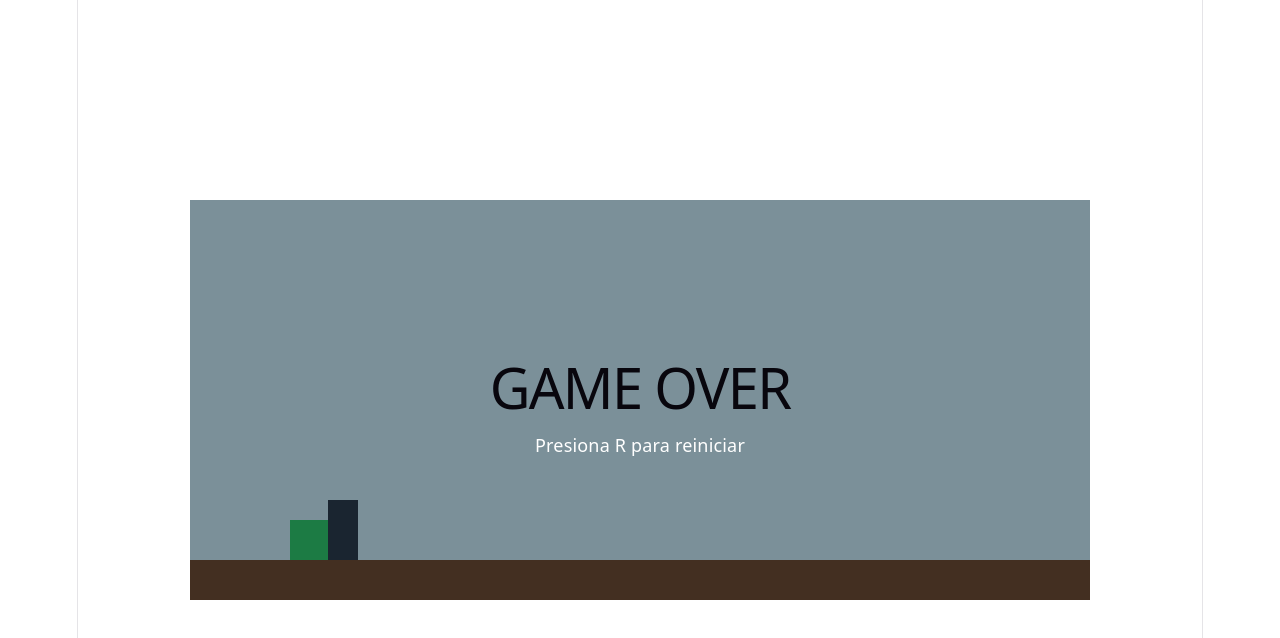
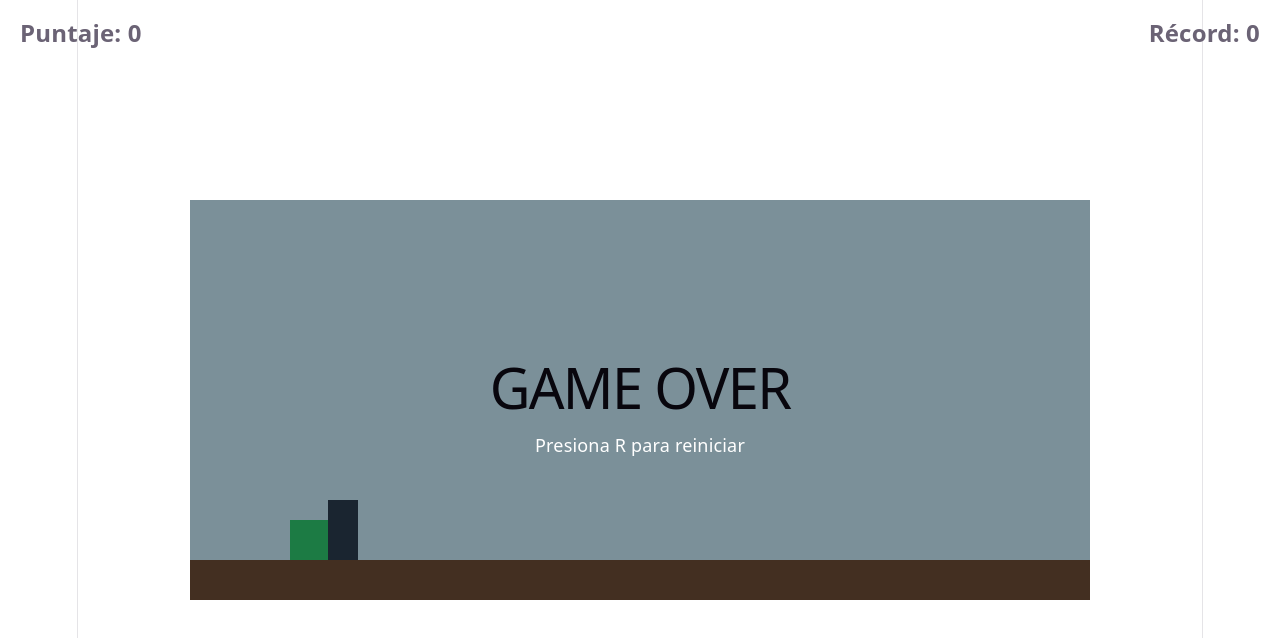
Before and after one commit to Cj24444/DinoRush_proyect, a Vue app: page / in a window 1280 px wide. Both pictures are taken after a click on the button "Jugar". Shown: the top 638 px of the page. Built offline with nearby package versions, Linux system fonts and the light colour scheme.

Commit message:
Sistema de puntajes creado: Actual y máx

```diff
--- a/src/components/game.vue
+++ b/src/components/game.vue
@@ -2,11 +2,16 @@
 
 import { onMounted, onUnmounted } from "vue"
 import { useGame } from "./usingGame"
+import scores from "./scores.vue"
 
 const {
     playerY,
     obstacleX,
     gameOver,
+
+    score,
+    highScore,
+
     jump,
     restart
 } = useGame()
@@ -31,6 +36,10 @@ onUnmounted(()=>{
 </script>
 
 <template>
+    <scores
+    :score="score"
+    :highScore="highScore"
+    />
   <div class="game">
       <div class="ground"></div>
       <div
--- a/src/components/scores.vue
+++ b/src/components/scores.vue
@@ -1,3 +1,32 @@
+<script setup>
+
+defineProps({
+    score:Number,
+    highScore:Number
+})
+
+</script>
+
 <template>
-  <div>Puntaje: 0</div>
+
+<div class="hud">
+    <span>Puntaje: {{score}}</span>
+    <span>Récord: {{highScore}}</span>
+</div>
+
 </template>
+
+<style scoped>
+
+.hud{
+    position:absolute;
+    top:20px;
+    left:20px;
+    right:20px;
+    display:flex;
+    justify-content:space-between;
+    font-size:24px;
+    font-weight:bold;
+}
+
+</style>
--- a/src/components/usingGame.js
+++ b/src/components/usingGame.js
@@ -12,6 +12,9 @@ export function useGame() {
     const jumpForce = 16
     let jumping = false
 
+    const score = ref(0)
+    const highScore = ref(0)
+
     function jump() {
 
         if (jumping) return
@@ -24,6 +27,8 @@ export function useGame() {
         obstacleX.value = 900
         jumping = false
         gameOver.value = false
+
+        score.value = 0
 
         update()
     }
@@ -67,6 +72,12 @@ export function useGame() {
 
         if(obstacleX.value < -30){
             obstacleX.value = 900
+
+            score.value++
+
+            if(score.value > highScore.value){
+                highScore.value = score.value
+            }
         }
 
         checkCollision()
@@ -80,7 +91,9 @@ export function useGame() {
         obstacleX,
         gameOver,
         jump,
-        restart
+        restart,
+        score,
+        highScore
     }
 
 }
```
